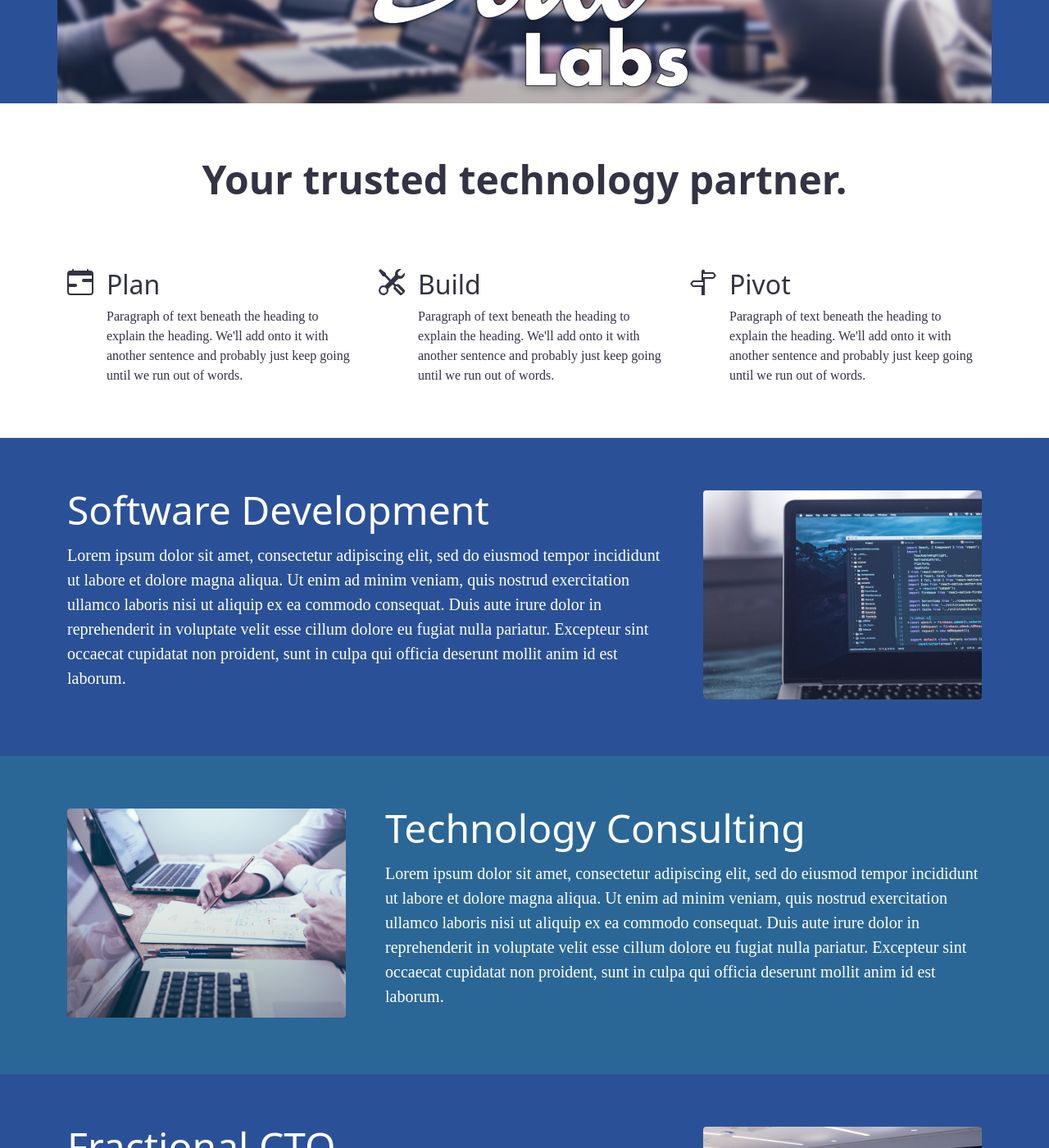
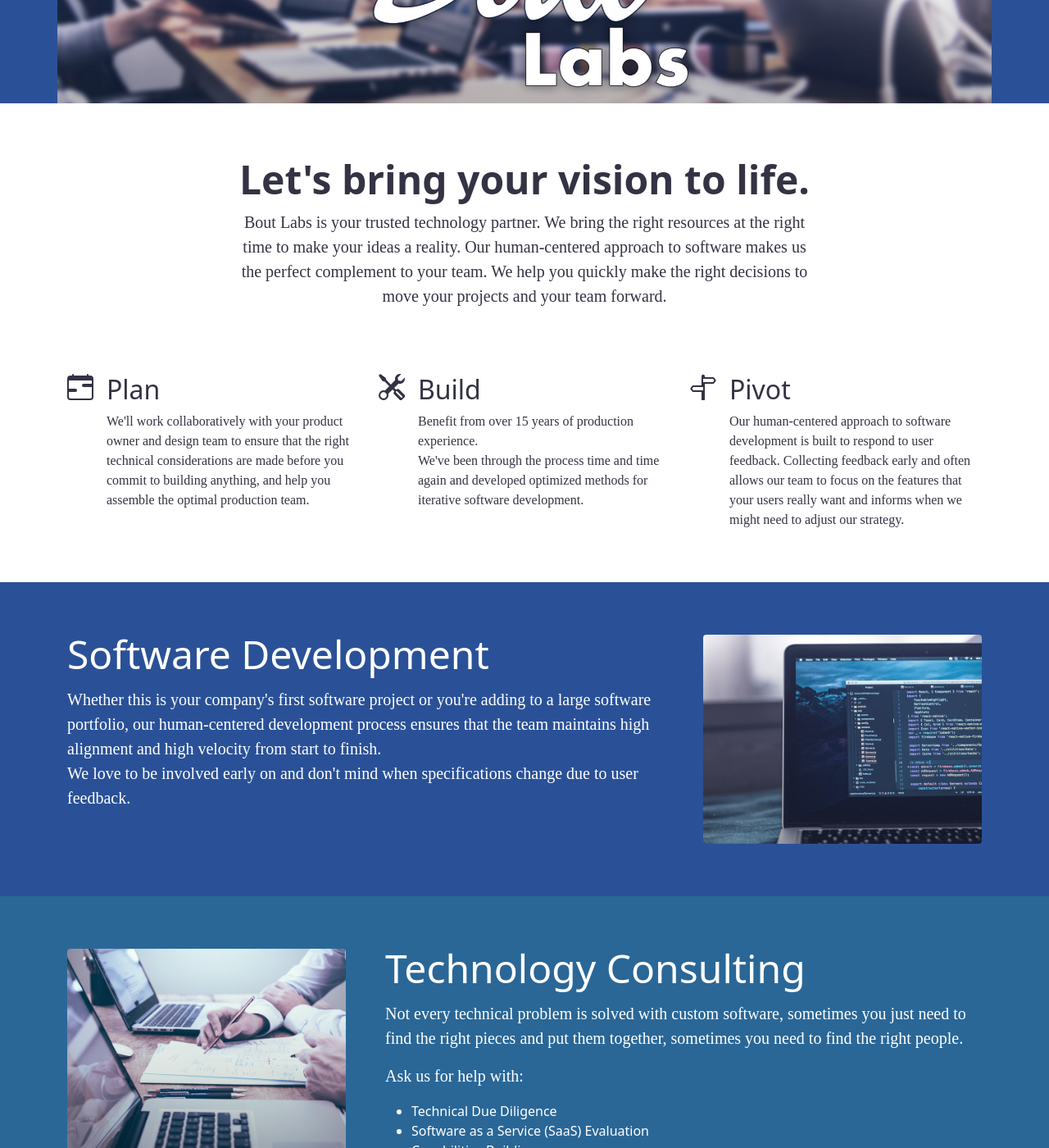
Before and after one commit to BoutLabs/boutlabs.github.io, a Jekyll site: the page built from index.html, in a window 1280 px wide and 1400 px high, scrolled down 215 px. Shown: the whole window at 82% size. Built offline with Jekyll 4.4.1, drawn with Linux system fonts in a browser that asks for light colours; some web fonts are replaced; some of the changed text lies outside the part shown.

Commit message:
Update landing page copy

```diff
--- a/index.html
+++ b/index.html
@@ -15,10 +15,11 @@
 <div class="container-wrapper text-container">
   <div class="container py-3">
     <div class="px-4 py-5 text-center">
-      <h1 class="display-5 fw-bold">Your trusted technology partner.</h1>
+      <h1 class="display-5 fw-bold">Let&apos;s bring your vision to life.</h1>
       <div class="col-lg-8 mx-auto">
         <p class="lead">
-
+          Bout Labs is your trusted technology partner. We bring the right resources at the right time to make your ideas a reality.
+          Our human-centered approach to software makes us the perfect complement to your team. We help you quickly make the right decisions to move your projects and your team forward.
         </p>
       </div>
     </div>
@@ -33,8 +34,10 @@
         </div>
         <div>
           <h2>Plan</h2>
-          <p>Paragraph of text beneath the heading to explain the heading. We'll add onto it with another sentence and
-            probably just keep going until we run out of words.</p>
+          <p>
+            We&apos;ll work collaboratively with your product owner and design team to ensure that the right technical
+            considerations are made before you commit to building anything, and help you assemble the optimal production team.
+          </p>
         </div>
       </div>
       <div class="col d-flex align-items-start">
@@ -45,8 +48,11 @@
         </div>
         <div>
           <h2>Build</h2>
-          <p>Paragraph of text beneath the heading to explain the heading. We'll add onto it with another sentence and
-            probably just keep going until we run out of words.</p>
+          <p>
+            Benefit from over 15 years of production experience. <br />
+            We&apos;ve been through the process time and time again and
+            developed optimized methods for iterative software development.
+          </p>
         </div>
       </div>
       <div class="col d-flex align-items-start">
@@ -57,8 +63,11 @@
         </div>
         <div>
           <h2>Pivot</h2>
-          <p>Paragraph of text beneath the heading to explain the heading. We'll add onto it with another sentence and
-            probably just keep going until we run out of words.</p>
+          <p>
+            Our human-centered approach to software development is built to respond to user feedback. Collecting feedback
+            early and often allows our team to focus on the features that your users really want and informs
+            when we might need to adjust our strategy.
+          </p>
         </div>
       </div>
     </div>
@@ -74,10 +83,11 @@
       </div>
       <div class="col-lg-8">
         <h1 class="display-5 lh-1 mb-3">Software Development</h1>
-        <p class="lead">Lorem ipsum dolor sit amet, consectetur adipiscing elit, sed do eiusmod tempor incididunt ut labore et dolore magna
-        aliqua. Ut enim ad minim veniam, quis nostrud exercitation ullamco laboris nisi ut aliquip ex ea commodo consequat. Duis
-        aute irure dolor in reprehenderit in voluptate velit esse cillum dolore eu fugiat nulla pariatur. Excepteur sint
-        occaecat cupidatat non proident, sunt in culpa qui officia deserunt mollit anim id est laborum.</p>
+        <p class="lead">
+          Whether this is your company&apos;s first software project or you&apos;re adding to a large software portfolio, our human-centered
+          development process ensures that the team maintains high alignment and high velocity from start to finish.<br />
+          We love to be involved early on and don&apos;t mind when specifications change due to user feedback.
+        </p>
       </div>
     </div>
   </div>
@@ -92,12 +102,19 @@
       </div>
       <div class="col-lg-8">
         <h1 class="display-5 lh-1 mb-3">Technology Consulting</h1>
-        <p class="lead">Lorem ipsum dolor sit amet, consectetur adipiscing elit, sed do eiusmod tempor incididunt ut labore
-          et dolore magna
-          aliqua. Ut enim ad minim veniam, quis nostrud exercitation ullamco laboris nisi ut aliquip ex ea commodo
-          consequat. Duis
-          aute irure dolor in reprehenderit in voluptate velit esse cillum dolore eu fugiat nulla pariatur. Excepteur sint
-          occaecat cupidatat non proident, sunt in culpa qui officia deserunt mollit anim id est laborum.</p>
+        <p class="lead">
+          Not every technical problem is solved with custom software, sometimes you just need to find the right pieces and put them together,
+          sometimes you need to find the right people.
+        </p>
+        <p class="lead">
+          Ask us for help with:
+          <ul>
+            <li>Technical Due Diligence</li>
+            <li>Software as a Service (SaaS) Evaluation</li>
+            <li>Capabilities Building</li>
+            <li>Process Improvement</li>
+          </ul>
+        </p>
       </div>
     </div>
   </div>
@@ -111,13 +128,15 @@
           loading="lazy">
       </div>
       <div class="col-lg-8">
-        <h1 class="display-5 lh-1 mb-3">Fractional CTO</h1>
-        <p class="lead">Lorem ipsum dolor sit amet, consectetur adipiscing elit, sed do eiusmod tempor incididunt ut labore
-          et dolore magna
-          aliqua. Ut enim ad minim veniam, quis nostrud exercitation ullamco laboris nisi ut aliquip ex ea commodo
-          consequat. Duis
-          aute irure dolor in reprehenderit in voluptate velit esse cillum dolore eu fugiat nulla pariatur. Excepteur sint
-          occaecat cupidatat non proident, sunt in culpa qui officia deserunt mollit anim id est laborum.</p>
+        <h1 class="display-5 lh-1 mb-3">Fractional CTO Services</h1>
+        <p class="lead">
+          Starting to think of longer term technical strategy, but not ready for a full-time CTO? Let us provide a dedicated CTO
+          on a fractional basis. With as little as one day every two weeks a fractional CTO can ensure that your company has a
+          sound technical strategy and is mindful of changes in the marketplace.
+        </p>
+        <p class="lead">
+          Maintain your edge.
+        </p>
       </div>
     </div>
   </div>
```
